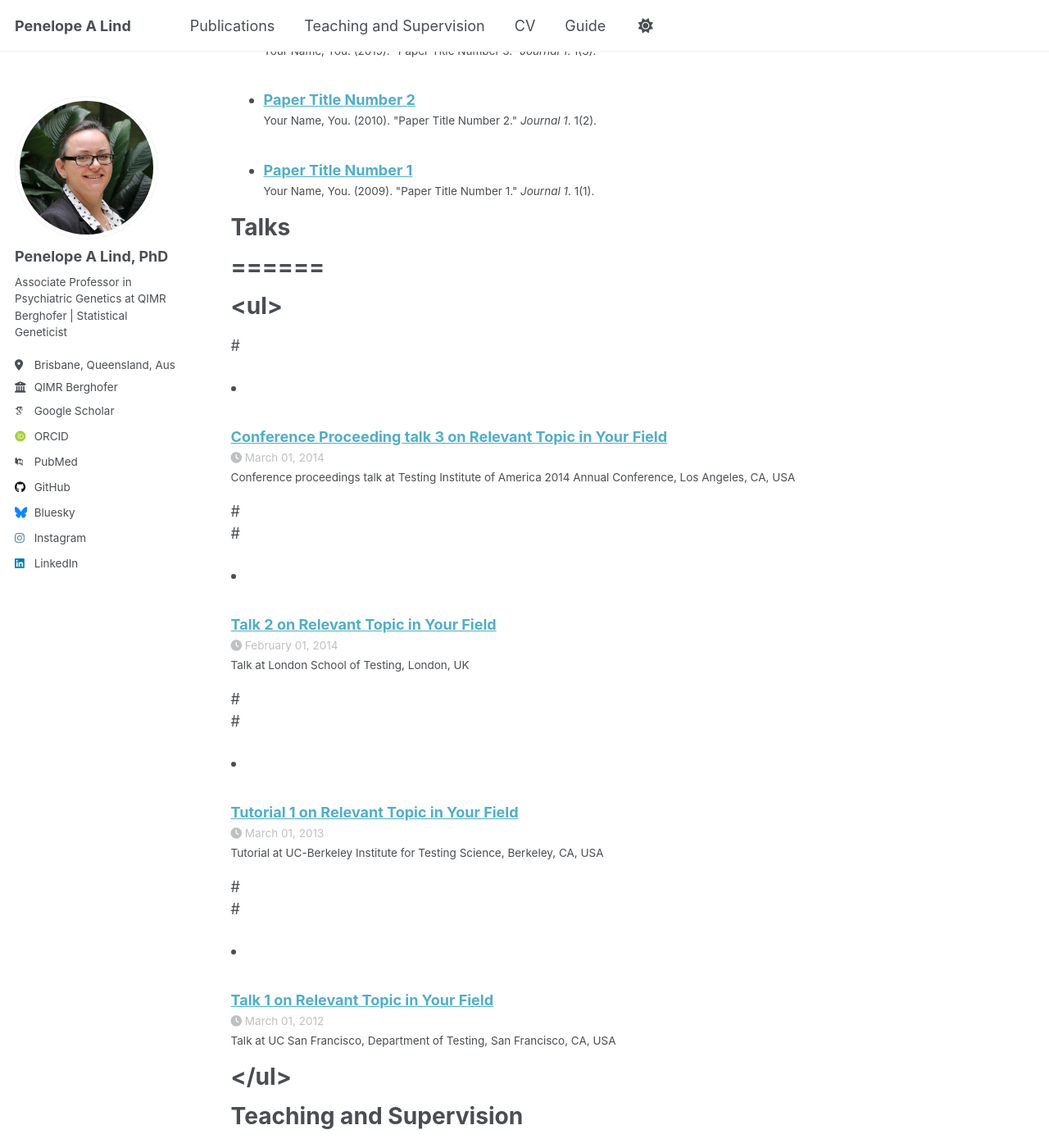
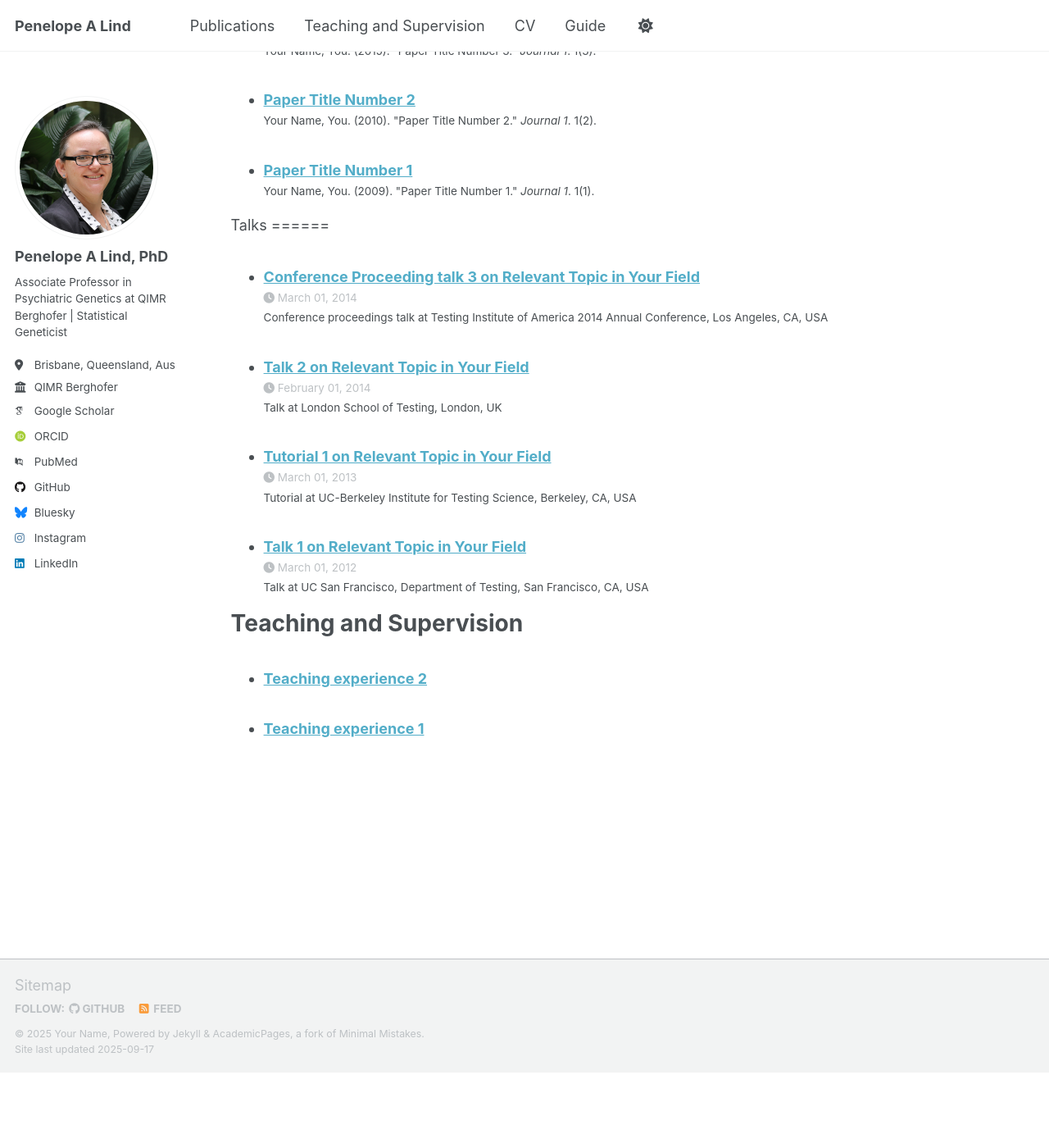
Before and after one commit to penelopelind/penelopelind.github.io, a Jekyll site: the page built from _pages/cv.md, in a window 1280 px wide and 1400 px high, scrolled down 5131 px. Shown: the whole window at 82% size. Built offline with Jekyll 4.4.1, drawn with Linux system fonts in a browser that asks for light colours; some web fonts are replaced; a script that is not in the unit is left out; after the commit the page ends 6439 px from its top, so only the background shows below that.

Commit message:
Update cv.md

```diff
--- a/_pages/cv.md
+++ b/_pages/cv.md
@@ -139,11 +139,11 @@ Publications
     {% include archive-single-cv.html %}
   {% endfor %}</ul>
 
-# Talks
-# ======
-#  <ul>{% for post in site.talks reversed %}
-#    {% include archive-single-talk-cv.html  %}
-#  {% endfor %}</ul>
+ Talks
+ ======
+  <ul>{% for post in site.talks reversed %}
+    {% include archive-single-talk-cv.html  %}
+  {% endfor %}</ul>
 
 Teaching and Supervision
 ======
```
